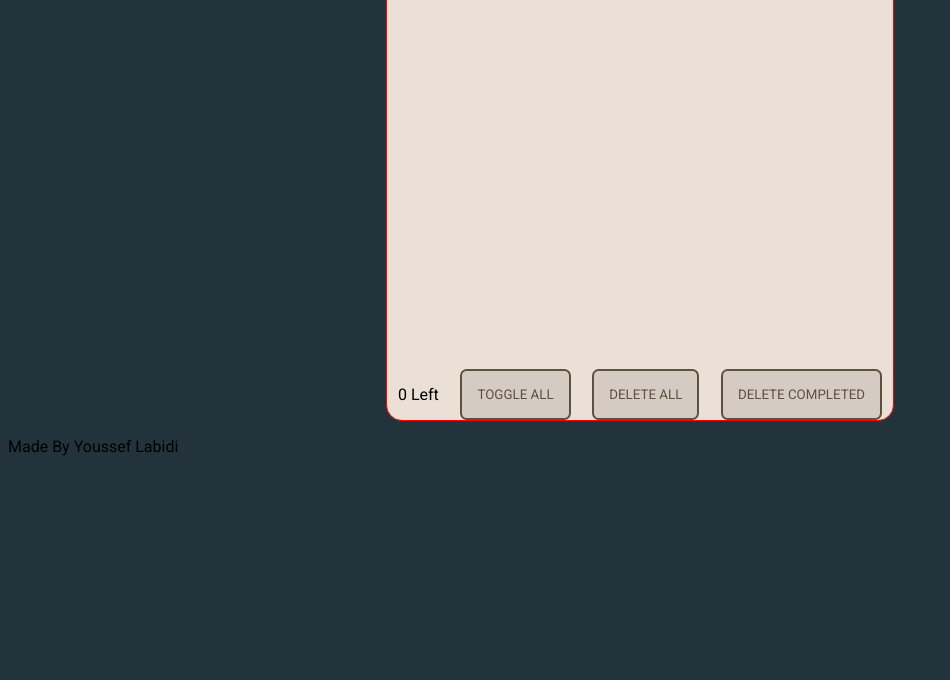
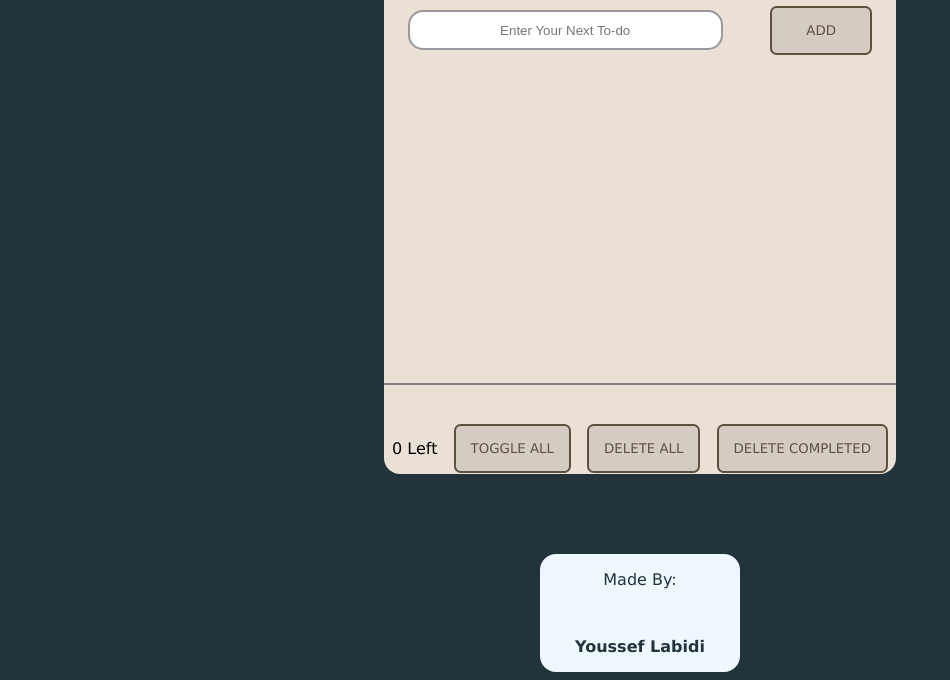
Before and after one commit to ylabidi11/Todo-List, a plain HTML site: page index.html in a window 1280 px wide. Shown: the part 149-829 px from the top of the page, without its empty margins (0-950 px from the left). Before the commit the page ends 800 px from the top, so only its background shows below. Drawn offline with Linux system fonts and the light colour scheme.

Commit message:
Changed the css and html file to work

```diff
--- a/index.html
+++ b/index.html
@@ -28,8 +28,9 @@
     </div>
 
 
-    <footer>
-        <p class="author">Made By <span id="name">Youssef Labidi</span></p>
+    <footer class="author">
+        <p id="made-by">Made By:</p>
+        <p id="name">Youssef Labidi</p>
     </footer>
     <script src="script.js"></script>
 </body>
--- a/style.css
+++ b/style.css
@@ -1,6 +1,6 @@
 body {
     background-color: #22333B;
-    font-family: "Roboto", sans-serif;
+    font-family: Verdana, Tahoma, sans-serif;
     font-weight: 400;
     font-style: normal;
 }
@@ -12,7 +12,7 @@ button {
     border: 2px solid #5E503F;
     border-radius: 0.5em;
     text-transform: uppercase;
-    font-family: "Roboto", sans-serif;
+    font-family: Verdana, Tahoma, sans-serif;
     font-weight: 400;
 }
 
@@ -24,60 +24,95 @@ button:hover {
     padding: 17px;
 }
 
+h1 {
+    margin-top: 1em;
+}
+
 .todo {
     display: flex;
     flex-direction: column;
-    border: 1px solid red;
     margin: auto;
-    width: 40%;
+    width: 40vw;
     height: 70vh;
     background-color: #EAE0D5;
     border-radius: 1em;
     text-align: center;
-    position: relative;
+    margin-top: 5%;
 }
 
 .add-todo-div {
     display: flex;
     flex-direction: row;
     justify-content: space-around;
+    align-items: center;
+    margin-bottom: 2em;
+}
+
+.add-todo-div>*:nth-child(1) {
+    flex: 0 1 60%;
+}
+
+.add-todo-div>*:nth-child(2) {
+    flex: 0 1 20%;
 }
 
 #input-todo {
-    width: 25em;
+    border-radius: 15px;
+    height: 70%;
+    align-items: center;
+    border: 2px solid rgb(154, 152, 152);
 }
 
-.all-buttons {
-    display: flex;
-    flex-direction: row;
-    justify-content: space-around;
-    flex-shrink: 2;
+#input-todo::placeholder {
+    text-align: center;
 }
 
 #todos-list {
     display: flex;
     flex-direction: column;
-    height: 50vh;
+    height: 46vh;
     overflow: hidden;
     overflow-y: scroll;
     padding: 0;
+    margin: 0;
+    margin-bottom: 2.4em;
+    border-bottom: 2px solid gray;
 }
 
 #todos-list li {
     padding-left: 5%;
     display: flex;
     gap: 1rem;
-    margin-bottom: 1em;
+    margin-bottom: 2em;
     align-items: center;
 }
 
 li>*:nth-child(1) {
-    flex: 1 1 10%;
+    flex: none;
+    width: 1.38em;
+    height: 1.3em;
+    background-color: white;
+    border-radius: 50%;
+    vertical-align: middle;
+    border: 1px solid #5E503F;
+    appearance: none;
+    -webkit-appearance: none;
+    outline: none;
+    cursor: pointer;
+}
+
+li>*:nth-child(1):checked {
+    background-color: #22333B;
+    border: none;
 }
 
 li>*:nth-child(2) {
     flex: 1 1 85%;
     text-align: left;
+}
+
+span::first-letter {
+    text-transform: capitalize;
 }
 
 li>*:nth-child(3) {
@@ -92,3 +127,46 @@ li button {
 li button:hover {
     padding: 7px;
 }
+
+.all-buttons {
+    display: flex;
+    flex-direction: row;
+    justify-content: space-around;
+    flex-shrink: 2;
+    align-items: center;
+}
+
+.author {
+    display: flex;
+    gap: 1em;
+    background-color: aliceblue;
+    width: 25vh;
+    flex-wrap: wrap;
+    flex-grow: 2;
+    margin: auto;
+    margin-top: 5em;
+    justify-content: center;
+    border-radius: 1em;
+    color: #22333B;
+}
+
+#name {
+    font-weight: 800;
+}
+
+#todos-list::-webkit-scrollbar {
+    width: 15px;
+}
+
+#todos-list::-webkit-scrollbar-track {
+    background-color: transparent;
+}
+
+#todos-list::-webkit-scrollbar-thumb {
+    background-color: #b9b2aa;
+    border-radius: 10px;
+}
+
+#todos-list::-webkit-scrollbar-thumb:hover {
+    background-color: #5E503F;
+}
```
